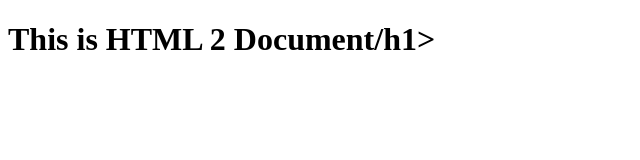
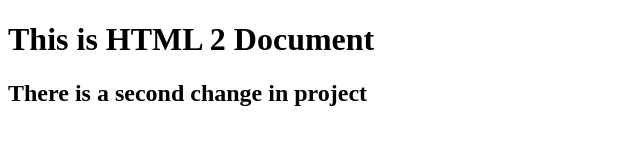
Before and after one commit to suyogbak/project1, a plain HTML site: page index2.html in a window 1280 px wide. Shown: the whole page, without its empty margins (0-640 px from the left). Drawn offline with Linux system fonts and the light colour scheme.

Commit message:
Second Change

```diff
--- a/index2.html
+++ b/index2.html
@@ -7,6 +7,7 @@
     <title>Document</title>
 </head>
 <body>
-    <h1>This is HTML 2 Document/h1>
+    <h1>This is HTML 2 Document</h1>
+    <h2>There is a second change in project </h2>
 </body>
 </html>
```
